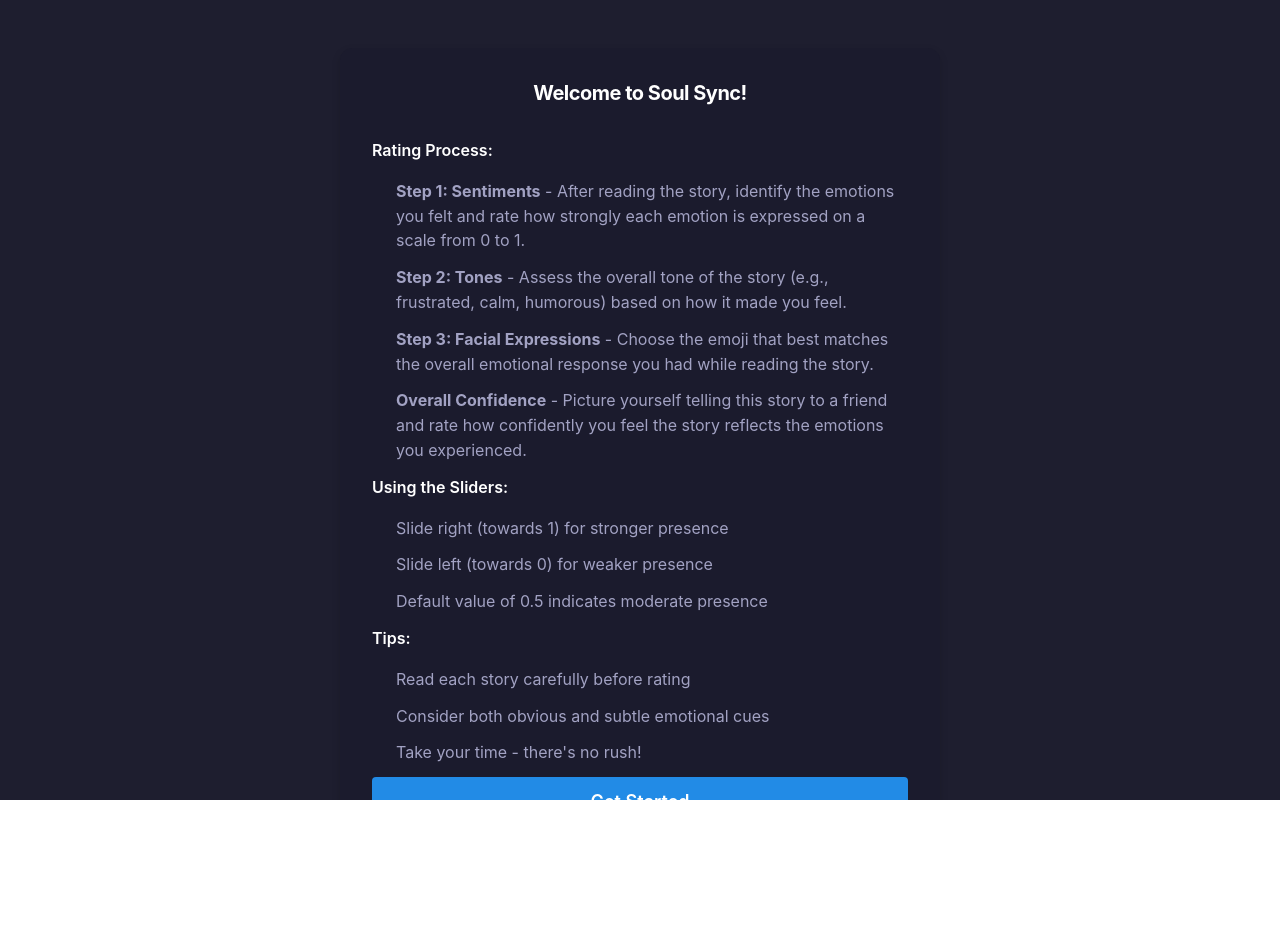
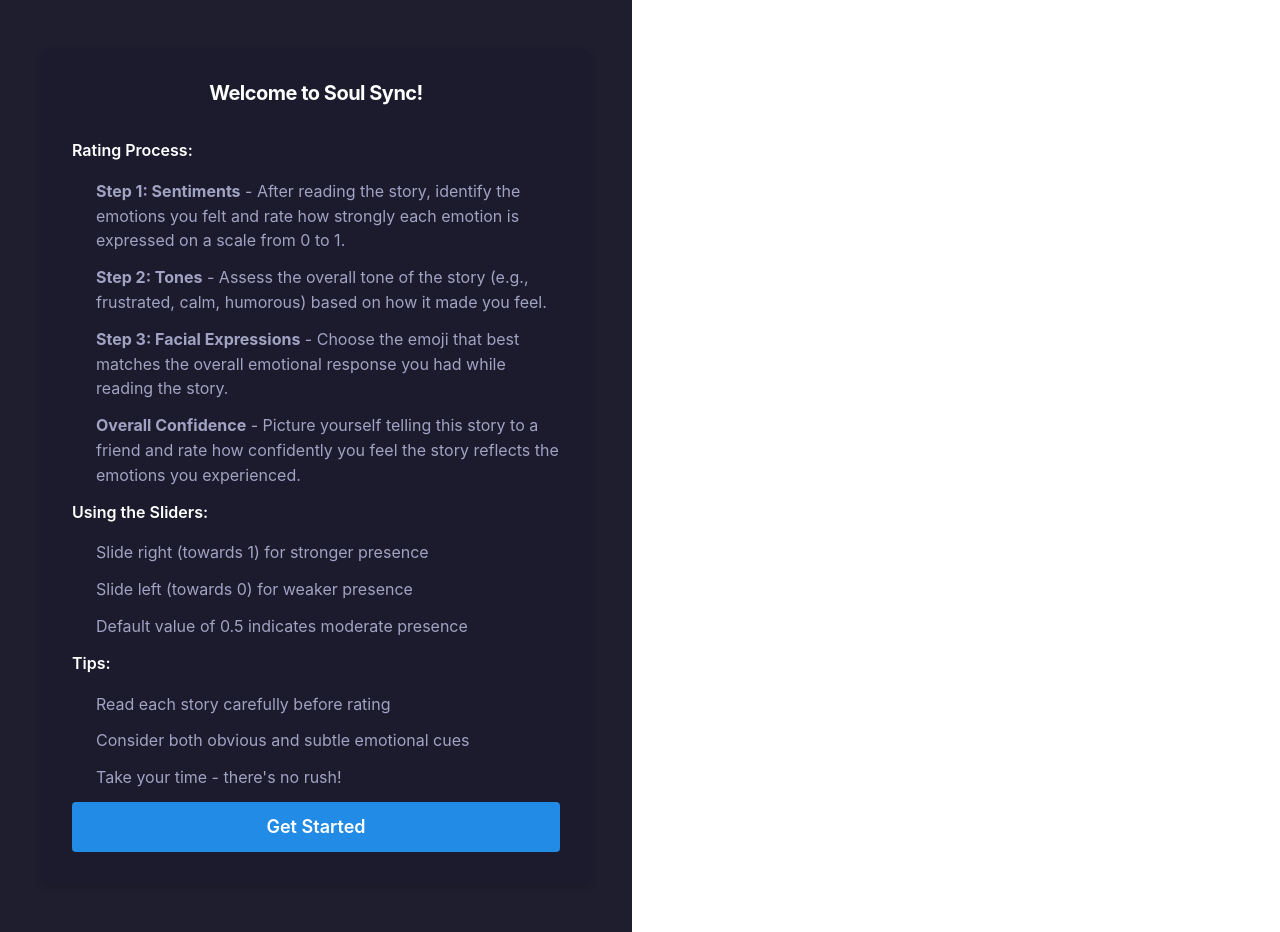
Before and after one commit to zerogroundsai/soul-sync-frontend, a React (Vite) app: page /welcome in a window 1280 px wide. Before the commit the page ends 800 px from the top, so only its background shows below. Built offline with nearby package versions, Linux system fonts and the light colour scheme; sample sign-in values are in the browser's storage.

Commit message:
update welcome page

```diff
--- a/src/App.css
+++ b/src/App.css
@@ -1274,18 +1274,12 @@
   min-height: 100vh;
   width: 100%;
   display: flex;
-  align-items: flex-start;
+  align-items: center;
   justify-content: center;
   background-color: var(--background-dark);
   padding: 1rem;
-  position: fixed;
-  top: 0;
-  left: 0;
-  right: 0;
-  bottom: 0;
+  position: relative; /* Change from fixed to relative */
   z-index: 9999;
-  overflow-y: auto;
-  overflow-x: hidden;
   box-sizing: border-box;
 }
 
@@ -1310,8 +1304,6 @@
   border-top: 1px solid var(--border-color);
   display: flex;
   justify-content: center;
-  position: sticky;
-  bottom: 0;
   background-color: var(--background-darker);
   padding-bottom: 1rem;
 }
@@ -1354,6 +1346,8 @@
 @media (max-width: 768px) {
   .welcome-container {
     padding: 0.75rem;
+    min-height: 100%;
+    align-items: flex-start;
   }
 
   .welcome-content {
```
